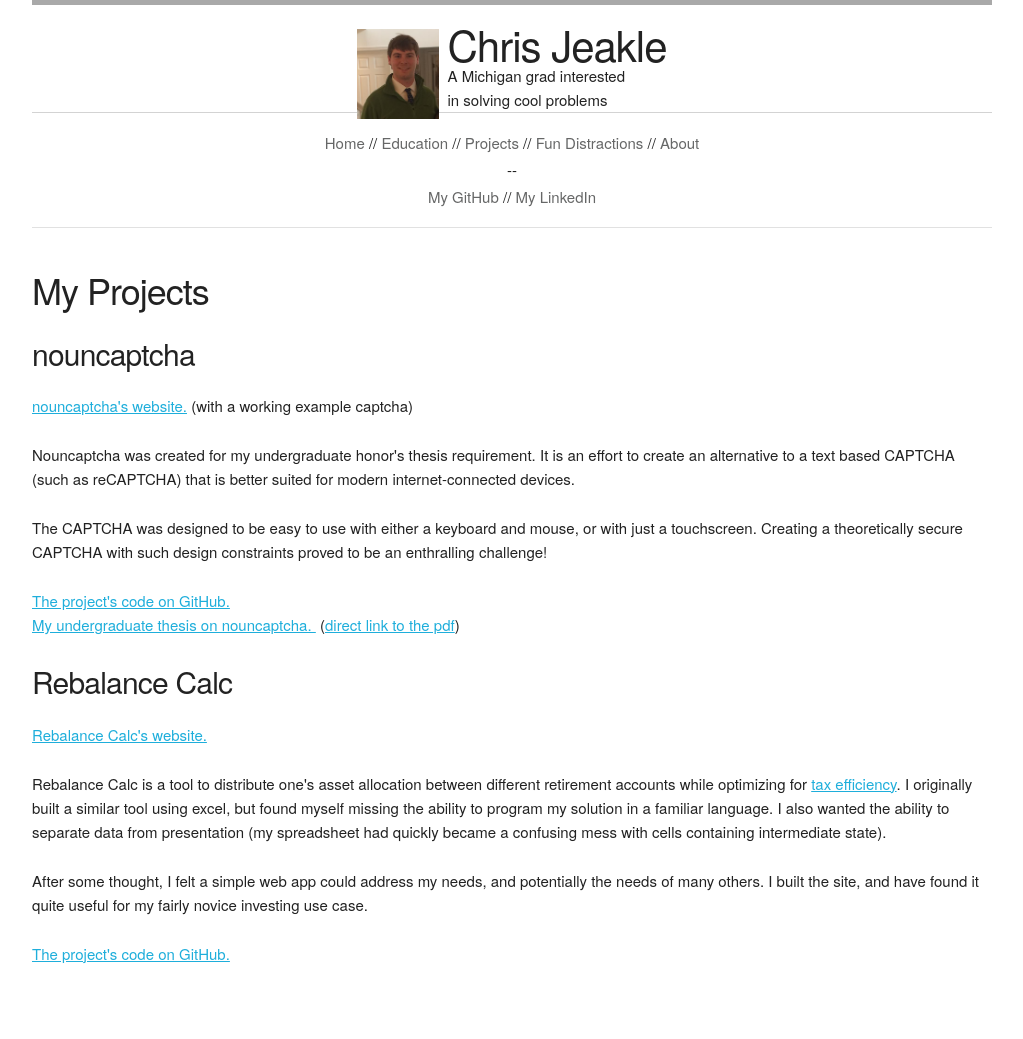
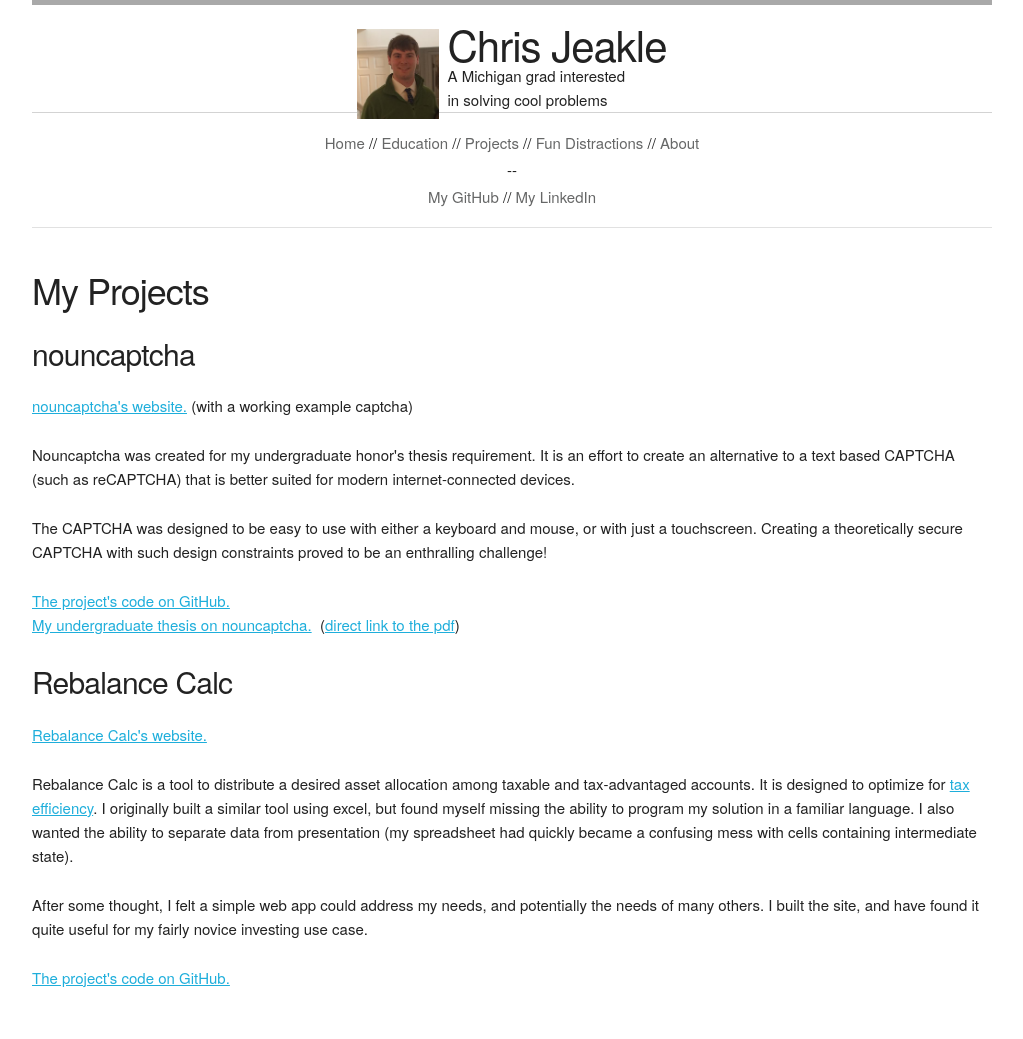
Before and after one commit to cjjeakle/cjjeakle.github.io, a Jekyll site: the page built from projects/index.html, in a window 1280 px wide. Shown: the whole page, without its empty margins (128-1151 px from the left). Built offline with Jekyll 4.4.1, drawn with Linux system fonts in a browser that asks for light colours; nearby versions of some CDN libraries; before the commit the page ends 1015 px from its top, so only the background shows below that.

Commit message:
Improved rebalance calc's description on the projects page. Fixed a link's formatting.

```diff
--- a/projects/index.html
+++ b/projects/index.html
@@ -23,7 +23,7 @@ layout: default
       <p>
         <a href="https://github.com/cjjeakle/nouncaptcha">The project's code on GitHub.</a>
         <br/>
-        <span><a href="http://deepblue.lib.umich.edu/handle/2027.42/107736">My undergraduate thesis on nouncaptcha.&nbsp;</a></span>
+        <span><a href="http://deepblue.lib.umich.edu/handle/2027.42/107736">My undergraduate thesis on nouncaptcha.</a>&nbsp;</span>
         <span>(<a href="http://deepblue.lib.umich.edu/bitstream/handle/2027.42/107736/cjjeakle.pdf">direct link to the pdf</a>)</span>
       </p>
     </div>
@@ -35,7 +35,7 @@ layout: default
       </p>
 
       <p>
-        Rebalance Calc is a tool to distribute one's asset allocation between different retirement accounts while optimizing for <a href="https://www.bogleheads.org/wiki/Principles_of_tax-efficient_fund_placement">tax efficiency</a>. I originally built a similar tool using excel, but found myself missing the ability to program my solution in a familiar language. I also wanted the ability to separate data from presentation (my spreadsheet had quickly became a confusing mess with cells containing intermediate state).
+        Rebalance Calc is a tool to distribute a desired asset allocation among taxable and tax-advantaged accounts. It is designed to optimize for <a href="https://www.bogleheads.org/wiki/Principles_of_tax-efficient_fund_placement">tax efficiency</a>. I originally built a similar tool using excel, but found myself missing the ability to program my solution in a familiar language. I also wanted the ability to separate data from presentation (my spreadsheet had quickly became a confusing mess with cells containing intermediate state).
       </p>
       <p>
         After some thought, I felt a simple web app could address my needs, and potentially the needs of many others. I built the site, and have found it quite useful for my fairly novice investing use case.
```
